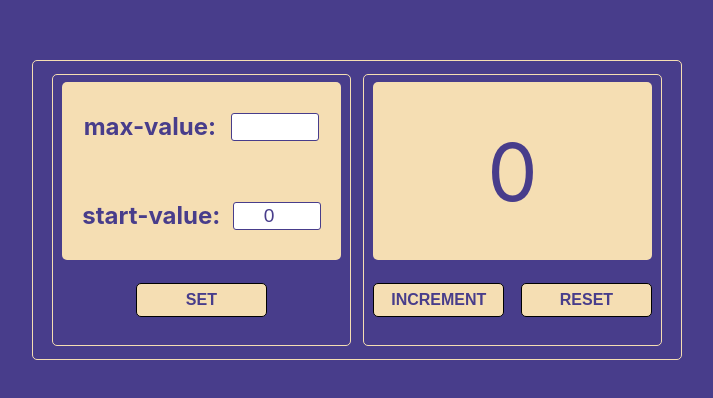
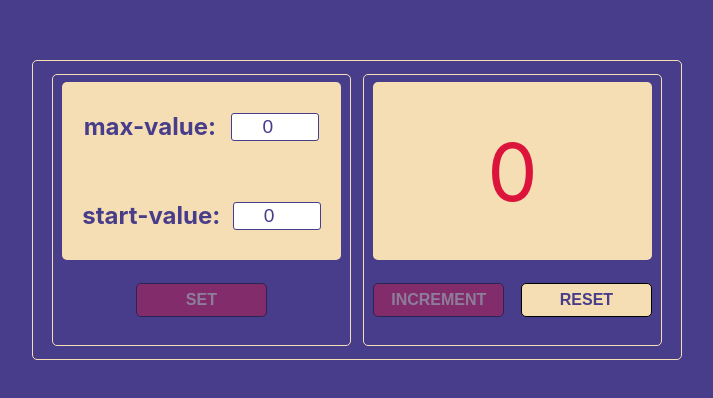
Before and after one commit to andbudha/project_counter_tuesday, a React (Create React App) app: page / in a window 1280 px wide. Shown: the part 190-588 px from the top of the page, without its empty margins (283-996 px from the left). Built offline with nearby package versions, Linux system fonts and the light colour scheme.

Commit message:
set-counter updated

```diff
--- a/src/components/CounterContainer/Counter.tsx
+++ b/src/components/CounterContainer/Counter.tsx
@@ -2,9 +2,13 @@ import React, {ChangeEvent, useState} from 'react';
 import  styles from './Counter.module.css'
 import {Button} from "../VersatileButton/Button";
 export const Counter = () => {
+
+    //max value setting state
+    const[maxValue, setMaxValue]=useState(Number('0'));
+
     //start value setting state
-    const[startValue, setStartValue]=useState(Number('0'))
-
+    const[startValue, setStartValue]=useState(Number('0'));
+    console.log('start value:', startValue)
     //counter incrementing state
     const[counterValue, setCounterValue]=useState(0);
 
@@ -19,6 +23,11 @@ export const Counter = () => {
         setCounterValue(counterValue + 1);
     }
 
+    //max value getting func
+    const maxValueGettingHandler = (event: ChangeEvent<HTMLInputElement>) => {
+        setMaxValue(Number(event.currentTarget.value));
+    }
+
     //start value catching func
     const startValueGettingHandler = (event: ChangeEvent<HTMLInputElement>) => {
         setStartValue(Number(event.currentTarget.value));
@@ -27,6 +36,8 @@ export const Counter = () => {
     //value resetting func
     const resetValueHandler = () => {
         setCounterValue(0);
+        setMaxValue(0);
+        setStartValue(0);
     }
     return (
         <div className={styles.main_container}>
@@ -36,7 +47,7 @@ export const Counter = () => {
                 <div className={styles.set_display}>
                     <div className={styles.val_container}>
                         <h2>max-value:</h2>
-                        <input type="number"/>
+                        <input type="number" onChange={maxValueGettingHandler} value={maxValue}/>
                     </div>
                     <div className={styles.val_container}>
                         <h2>start-value:</h2>
@@ -49,13 +60,15 @@ export const Counter = () => {
                         name={'SET'}
                         callBack={valueSettingHandler}
                         counterValue={counterValue}
+                        maxValue={maxValue}
+                        startValue={startValue}
                     />
                 </div>
             </div>
 
             {/*value setting container*/}
             <div className={styles.counter_container}>
-                <div className={`${styles.incr_display} ${counterValue===5 && styles.max_val}`}>
+                <div className={`${styles.incr_display} ${counterValue=== maxValue && styles.max_val}`}>
                     {counterValue}
                 </div>
                 <div className={styles.incr_btn_container}>
@@ -64,12 +77,16 @@ export const Counter = () => {
                         name={'INCREMENT'}
                         callBack={incrementValueHandler}
                         counterValue={counterValue}
+                        maxValue={maxValue}
+                        startValue={startValue}
                     />
                     <Button
                         id={3}
                         name={'RESET'}
                         callBack={resetValueHandler}
                         counterValue={counterValue}
+                        maxValue={maxValue}
+                        startValue={startValue}
                     />
                 </div>
             </div>
--- a/src/components/VersatileButton/Button.tsx
+++ b/src/components/VersatileButton/Button.tsx
@@ -6,6 +6,8 @@ type ButtonPropsType = {
     callBack: ()=> void
     id: number
     counterValue: number
+    maxValue: number
+    startValue: number
 }
 export const Button = (props: ButtonPropsType) => {
 
@@ -18,7 +20,7 @@ export const Button = (props: ButtonPropsType) => {
             <button
                 className={styles.btn}
                 onClick={onClickHandler}
-                disabled={props.counterValue === 5 && props.id === 2}
+                disabled={props.counterValue === props.maxValue && props.id === 2 || props.startValue===0 && props.id==1 }
             >
                 {props.name}
             </button>
```
